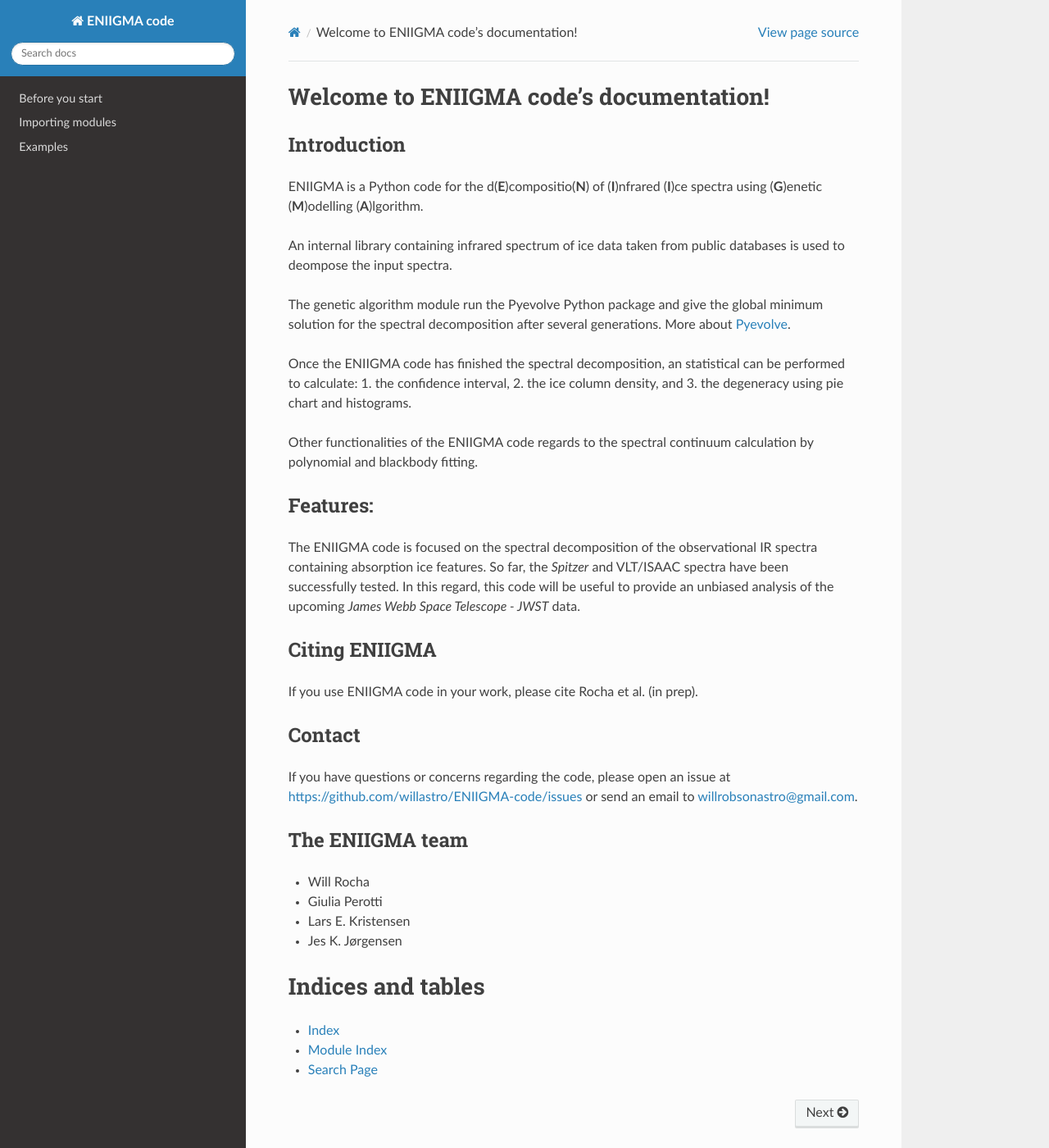
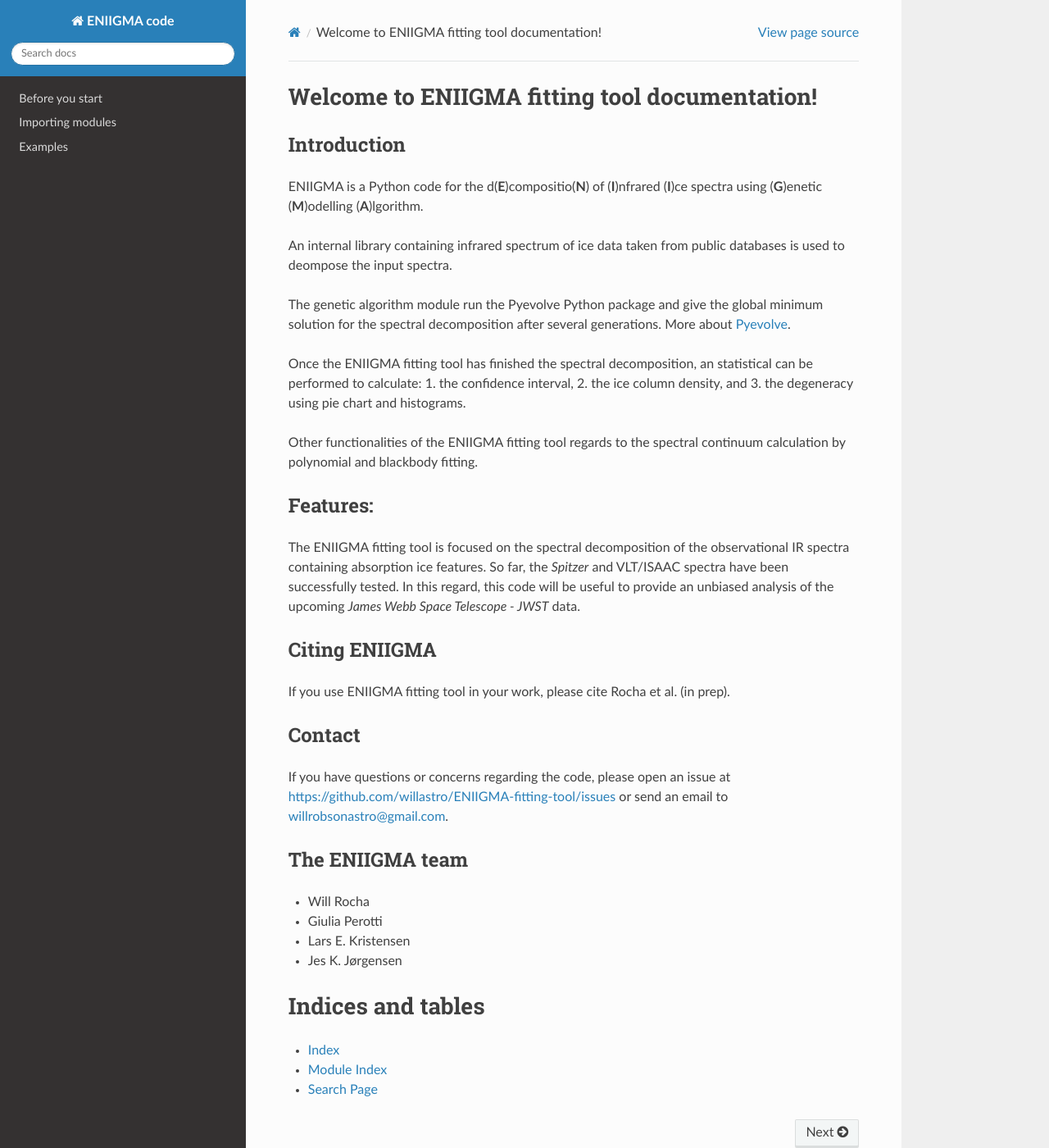
Before and after one commit to willastro/ENIIGMA-fitting-tool, a Sphinx documentation site: the page built from doc/index.rst, in a window 1280 px wide and 1400 px high. Shown: the whole window at 82% size. Built offline with Sphinx 7.4.7 and the Read the Docs theme 2.0.0, drawn with Linux system fonts in a browser that asks for light colours; pages that are not in the unit, such as notebooks, are missing from menus.

Commit message:
Update index.rst

```diff
--- a/doc/index.rst
+++ b/doc/index.rst
@@ -3,7 +3,7 @@
    You can adapt this file completely to your liking, but it should at least
    contain the root `toctree` directive.
 
-Welcome to ENIIGMA code's documentation!
+Welcome to ENIIGMA fitting tool documentation!
 ========================================
 Introduction
 ------------
@@ -14,26 +14,26 @@ An internal library containing infrared spectrum of ice data taken from public d
 
 The genetic algorithm module run the Pyevolve Python package and give the global minimum solution for the spectral decomposition after several generations. More about `Pyevolve <http://pyevolve.sourceforge.net/0_6rc1/>`_.
 
-Once the ENIIGMA code has finished the spectral decomposition, an statistical can be performed to calculate: 1. the confidence interval, 2. the ice column density,
+Once the ENIIGMA fitting tool has finished the spectral decomposition, an statistical can be performed to calculate: 1. the confidence interval, 2. the ice column density,
 and 3. the degeneracy using pie chart and histograms.
 
-Other functionalities of the ENIIGMA code regards to the spectral continuum calculation by polynomial and blackbody fitting.
+Other functionalities of the ENIIGMA fitting tool regards to the spectral continuum calculation by polynomial and blackbody fitting.
 
 Features:
 -----------
 
-The ENIIGMA code is focused on the spectral decomposition of the observational IR spectra containing absorption ice features. So far, the *Spitzer* and VLT/ISAAC spectra
+The ENIIGMA fitting tool is focused on the spectral decomposition of the observational IR spectra containing absorption ice features. So far, the *Spitzer* and VLT/ISAAC spectra
 have been successfully tested. In this regard, this code will be useful to provide an unbiased analysis of the upcoming *James Webb Space Telescope - JWST* data.
 
 Citing ENIIGMA
 ------------
 
-If you use ENIIGMA code in your work, please cite Rocha et al. (in prep).
+If you use ENIIGMA fitting tool in your work, please cite Rocha et al. (in prep).
 
 Contact
 ------------
 
-If you have questions or concerns regarding the code, please open an issue at https://github.com/willastro/ENIIGMA-code/issues or send an email to willrobsonastro@gmail.com.
+If you have questions or concerns regarding the code, please open an issue at https://github.com/willastro/ENIIGMA-fitting-tool/issues or send an email to willrobsonastro@gmail.com.
 
 The ENIIGMA team
 ----------------
```
